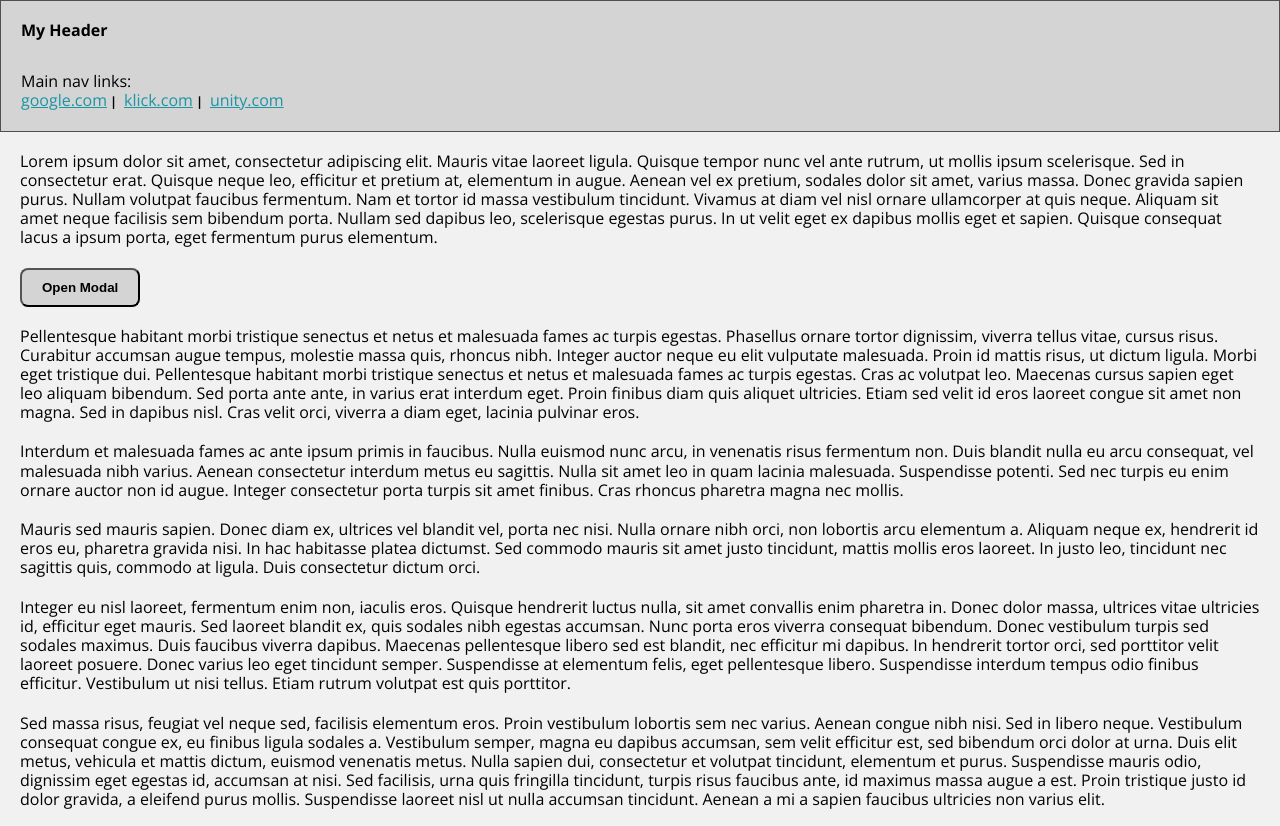
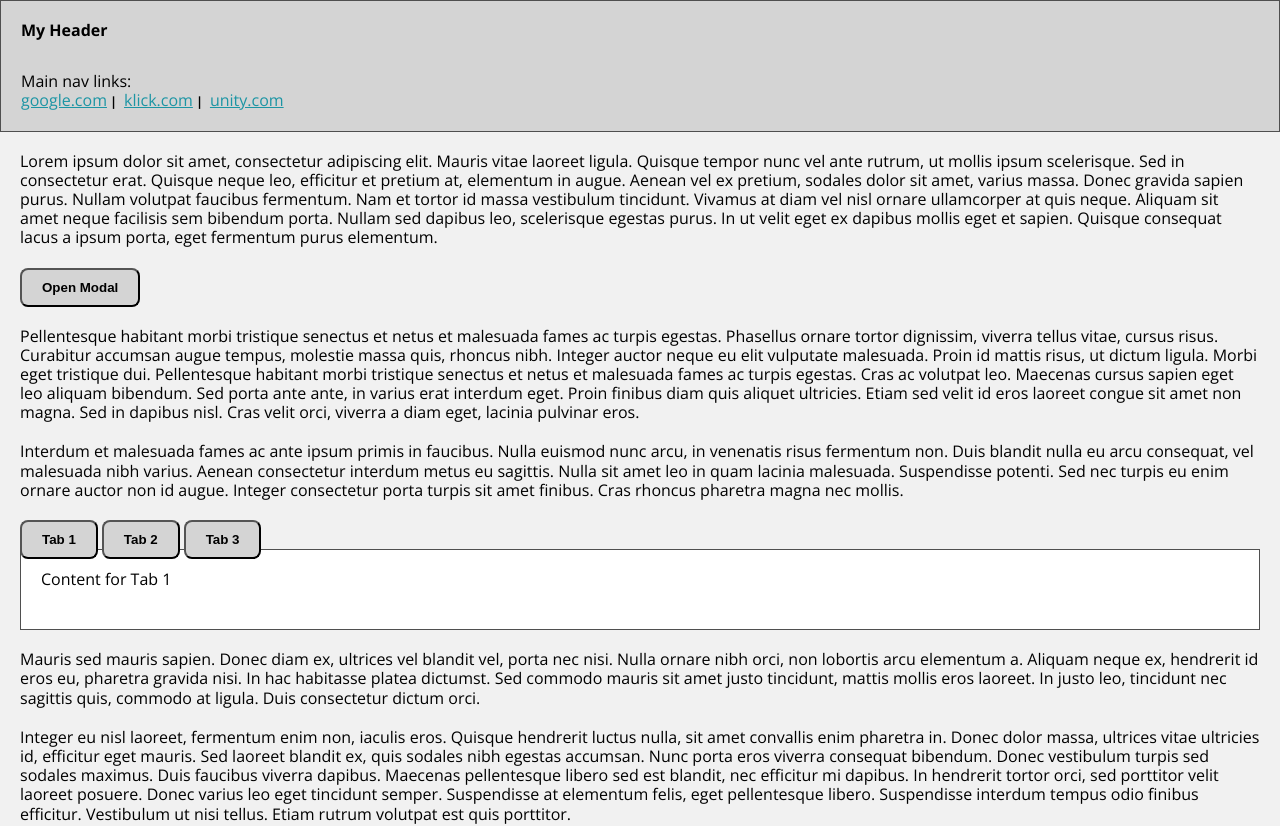
Before and after one commit to JusticeAmpofo/react-sample-website, a React (Create React App) app: page / in a window 1280 px wide. Shown: the top 826 px of the page. Built offline with nearby package versions, Linux system fonts and the light colour scheme.

Commit message:
add the tab component

```diff
--- a/src/components/SafetyBar.js
+++ b/src/components/SafetyBar.js
@@ -24,7 +24,7 @@ function SafetyBar({ hideOffset, targetId }) {
     if (!isVisible) return null
 
     return (
-        <div className="safety-bar container">
+        <div className="safety-bar container website-border">
             <div className="safety-bar__content">
                 <a href='#isi' className='btn safety__btn-isi'>+</a>
                 <h2 className="h1 mb5">IMPORTANT SAFETY INFORMATION</h2>
--- /dev/null
+++ b/src/components/TabItem.js
@@ -0,0 +1,8 @@
+function TabItem({ label, isActive, onClick }) {
+    return (
+        <button onClick={onClick} className={`btn mr1 tabs__item ${isActive ? 'tabs__item--active' : ''}`}>
+            {label}
+        </button>
+    )
+}
+export default TabItem
--- /dev/null
+++ b/src/components/Tabs.js
@@ -0,0 +1,28 @@
+import { useState } from "react";
+import TabItem from "./TabItem";
+import "../styles/Tabs.css"
+
+function Tabs({ tabs }) {
+    const [activeTab, setActiveTab] = useState(tabs[0].id);
+
+    return (
+        <div className="tabs mb5">
+            <div className="tabs__panels">
+                {
+                    tabs.map((tab) => (
+                        <TabItem
+                            key={tab.id}
+                            label={tab.label}
+                            isActive={activeTab === tab.id}
+                            onClick={() => setActiveTab(tab.id)}
+                        />
+                    ))
+                }
+            </div>
+            <div className="tabs__content website-border">
+                {tabs.find((tab) => tab.id === activeTab).content}
+            </div>
+        </div>
+    )
+}
+export default Tabs
--- a/src/pages/Home.js
+++ b/src/pages/Home.js
@@ -1,10 +1,29 @@
 import { useState } from "react"
 import Modal from "../components/Modal"
 import ModalContentA from "../modalContent/ModalContentA"
+import Tabs from "../components/Tabs"
 import "../styles/Home.css"
 
 function Home() {
     const [modalAOpen, setModalAOpen] = useState(false)
+
+    const tabs = [
+        {
+            id: 1,
+            label: 'Tab 1',
+            content: <p className="mb5">Content for Tab 1</p>,
+        },
+        {
+            id: 2,
+            label: 'Tab 2',
+            content: <p className="mb5">Content for Tab 2</p>,
+        },
+        {
+            id: 3,
+            label: 'Tab 3',
+            content: <p className="mb5">Content for Tab 3</p>,
+        },
+    ];
 
     return (
         <>
@@ -13,6 +32,7 @@ function Home() {
                 <button onClick={() => {setModalAOpen(true)}} className="btn mb5">Open Modal</button>
                 <p className="mb5">Pellentesque habitant morbi tristique senectus et netus et malesuada fames ac turpis egestas. Phasellus ornare tortor dignissim, viverra tellus vitae, cursus risus. Curabitur accumsan augue tempus, molestie massa quis, rhoncus nibh. Integer auctor neque eu elit vulputate malesuada. Proin id mattis risus, ut dictum ligula. Morbi eget tristique dui. Pellentesque habitant morbi tristique senectus et netus et malesuada fames ac turpis egestas. Cras ac volutpat leo. Maecenas cursus sapien eget leo aliquam bibendum. Sed porta ante ante, in varius erat interdum eget. Proin finibus diam quis aliquet ultricies. Etiam sed velit id eros laoreet congue sit amet non magna. Sed in dapibus nisl. Cras velit orci, viverra a diam eget, lacinia pulvinar eros.</p>
                 <p className="mb5">Interdum et malesuada fames ac ante ipsum primis in faucibus. Nulla euismod nunc arcu, in venenatis risus fermentum non. Duis blandit nulla eu arcu consequat, vel malesuada nibh varius. Aenean consectetur interdum metus eu sagittis. Nulla sit amet leo in quam lacinia malesuada. Suspendisse potenti. Sed nec turpis eu enim ornare auctor non id augue. Integer consectetur porta turpis sit amet finibus. Cras rhoncus pharetra magna nec mollis.</p>
+                <Tabs tabs={tabs} />
                 <p className="mb5">Mauris sed mauris sapien. Donec diam ex, ultrices vel blandit vel, porta nec nisi. Nulla ornare nibh orci, non lobortis arcu elementum a. Aliquam neque ex, hendrerit id eros eu, pharetra gravida nisi. In hac habitasse platea dictumst. Sed commodo mauris sit amet justo tincidunt, mattis mollis eros laoreet. In justo leo, tincidunt nec sagittis quis, commodo at ligula. Duis consectetur dictum orci.</p>
                 <p className="mb5">Integer eu nisl laoreet, fermentum enim non, iaculis eros. Quisque hendrerit luctus nulla, sit amet convallis enim pharetra in. Donec dolor massa, ultrices vitae ultricies id, efficitur eget mauris. Sed laoreet blandit ex, quis sodales nibh egestas accumsan. Nunc porta eros viverra consequat bibendum. Donec vestibulum turpis sed sodales maximus. Duis faucibus viverra dapibus. Maecenas pellentesque libero sed est blandit, nec efficitur mi dapibus. In hendrerit tortor orci, sed porttitor velit laoreet posuere. Donec varius leo eget tincidunt semper. Suspendisse at elementum felis, eget pellentesque libero. Suspendisse interdum tempus odio finibus efficitur. Vestibulum ut nisi tellus. Etiam rutrum volutpat est quis porttitor.</p>
                 <p className="mb5">Sed massa risus, feugiat vel neque sed, facilisis elementum eros. Proin vestibulum lobortis sem nec varius. Aenean congue nibh nisi. Sed in libero neque. Vestibulum consequat congue ex, eu finibus ligula sodales a. Vestibulum semper, magna eu dapibus accumsan, sem velit efficitur est, sed bibendum orci dolor at urna. Duis elit metus, vehicula et mattis dictum, euismod venenatis metus. Nulla sapien dui, consectetur et volutpat tincidunt, elementum et purus. Suspendisse mauris odio, dignissim eget egestas id, accumsan at nisi. Sed facilisis, urna quis fringilla tincidunt, turpis risus faucibus ante, id maximus massa augue a est. Proin tristique justo id dolor gravida, a eleifend purus mollis. Suspendisse laoreet nisl ut nulla accumsan tincidunt. Aenean a mi a sapien faucibus ultricies non varius elit.</p>
--- /dev/null
+++ b/src/styles/Tabs.css
@@ -0,0 +1,16 @@
+.tabs__panels {
+    margin-bottom: -10px;
+}
+
+.tabs__item {
+    background: #fff;
+}
+
+.tabs__item--active {
+    background: #d4d4d4;
+}
+
+.tabs__content {
+    background: #fff;
+    padding: 20px;
+}
```
